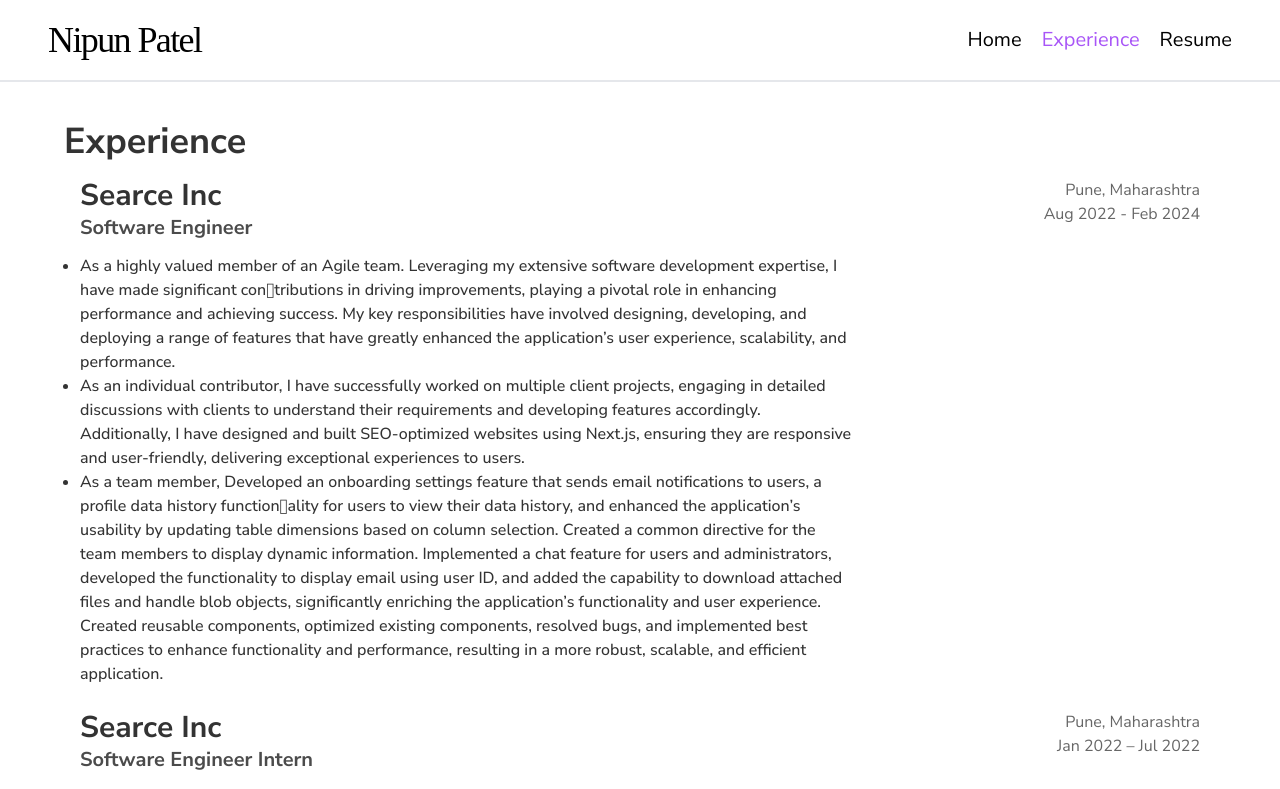
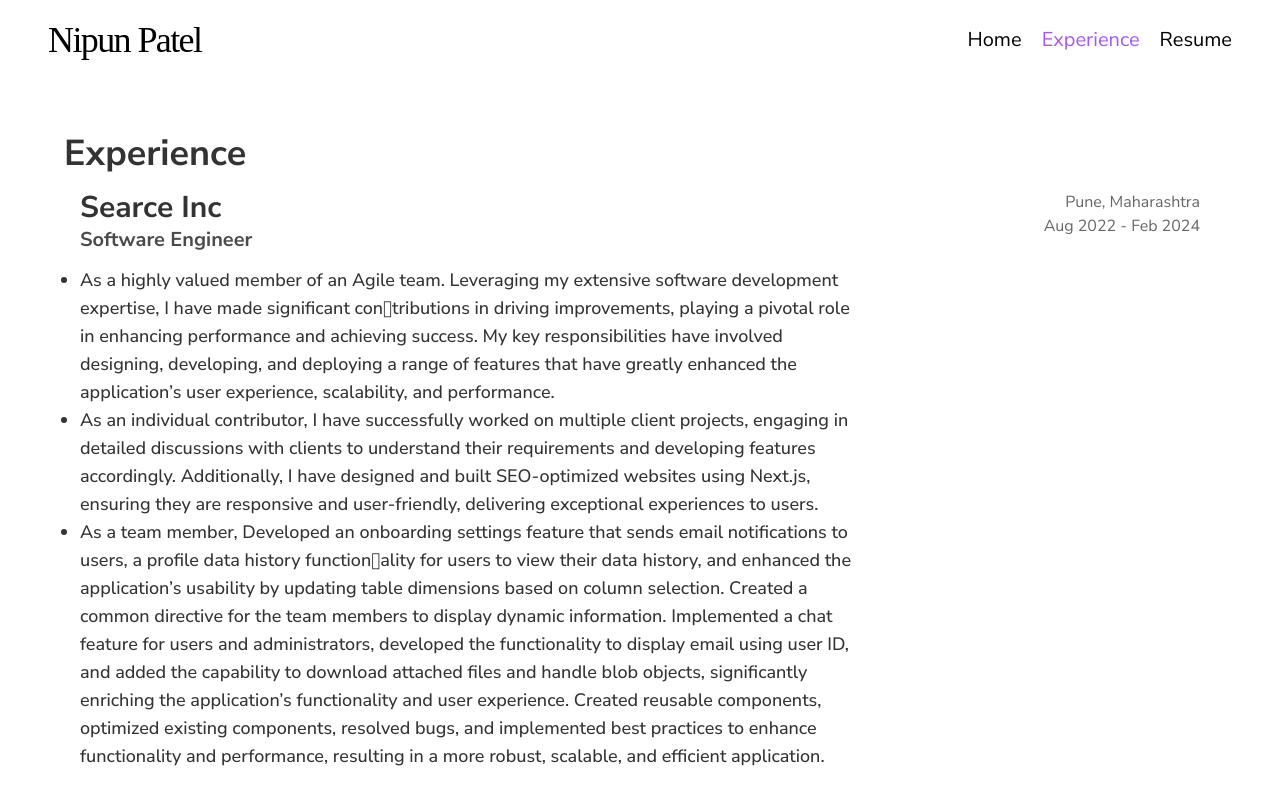
Before and after one commit to Nipun65/Portfolio, a Next.js app: page /experience in a window 1280 px wide. Shown: the top 789 px of the page. Built offline with nearby package versions, Linux system fonts and the light colour scheme; a web font is replaced by a local one.

Commit message:
removed header line

```diff
--- a/app/experience/page.tsx
+++ b/app/experience/page.tsx
@@ -5,8 +5,8 @@
 const Work = () => {
   return (
     <Layout>
-      <div className="xs:mt-16 md:mt-16 lg:mt-20 mx-auto border border-gray-200" />
-      <div className="xs:px-8 lg:px-16 xs:py-2 md:py-3 lg:py-6">
+      {/* <div className="xs:mt-[4.7rem] lg:mt-20 mx-auto border border-gray-200" /> */}
+      <div className="xs:mt-14 md:mt-[4.2rem] lg:mt-[5.9rem] xs:px-8 lg:px-16 xs:py-2 md:py-3 lg:py-6">
         <h3 className="xs:text-xl md:text-3xl lg:text-4xl font-bold  text-[#333333] xs:my-2 lg:my-4 m-auto">
           Experience
         </h3>
--- a/components/Experience/index.tsx
+++ b/components/Experience/index.tsx
@@ -19,7 +19,10 @@
         </div>
         <ul>
           {data.description.map((value: string) => (
-            <li className="text-[#333333] font-medium list-disc" key={value}>
+            <li
+              className="text-[#333333] xs:text-sm md:text-base lg:text-lg font-medium list-disc"
+              key={value}
+            >
               {value}
             </li>
           ))}
--- a/components/Footer/index.tsx
+++ b/components/Footer/index.tsx
@@ -3,11 +3,8 @@
 const Footer = () => {
   return (
     <div className="bg-[#15151e]">
-      <div className="inset-0">
       <div className="xs:px-4 xs:py-4 md:px-6 md:py-4 lg:px-12 lg:py-6 flex flex-col xs:items-start">
-          <p className="xs:text-xl md:text-3xl lg:text-4xl text-white">
-            Connect
-          </p>
+        <p className="xs:text-xl md:text-3xl lg:text-4xl text-white">Connect</p>
         <p className="text-white mt-3 xs:text-xs lg:text-base">
           Designed & Developed by Nipun. Built with Next.js, React.js,
           Typescript, and Tailwind CSS.
@@ -55,7 +52,6 @@
         </ul>
       </div>
     </div>
-    </div>
   );
 };
 export default Footer;
--- a/components/Projects/index.tsx
+++ b/components/Projects/index.tsx
@@ -33,8 +33,8 @@
   });
 
   return (
-    <section className="bg-gradient-to-b from-[#f7df1e4D] to-[#8383FF] relative h-fit xs:p-4 md:p-6 lg:p-12">
-      <h3 className="xs:text-xl md:text-3xl lg:text-4xl font-bold mb-2 text-[#333333]">
+    <section className="bg-gradient-to-b from-[#f377354d] to-[#8383FF] relative h-fit xs:p-4 md:p-6 lg:p-12">
+      <h3 className="xs:text-xl md:text-3xl lg:text-4xl fon4dt-bold mb-2 text-[#333333]">
         Projects
       </h3>
       <div className="p-12 projects-wrapper overflow-y-hidden overflow-x-hidden">
--- a/components/Skills/index.tsx
+++ b/components/Skills/index.tsx
@@ -3,7 +3,7 @@
 
 const Skills = () => {
   return (
-    <section className="xs:p-4 md:p-6 lg:p-12 bg-[#8383FF] relative">
+    <section className="xs:p-4 md:p-6 lg:p-12 bg-[#8383FF]">
       <h3 className="xs:text-xl md:text-3xl lg:text-4xl mb-2 font-bold text-[#333333]">
         Skills
       </h3>
@@ -20,7 +20,7 @@
               alt={`${skill.skill}`}
               className="xs:h-10 xs:w-10 lg:h-14 lg:w-14 hover:scale-105 hover:transition ease-in-out backdrop-filter"
             />
-            <p className="font-bold xs:text-[10px] md:text-base">
+            <p className="font-bold text-[#040404] xs:text-[10px] md:text-base">
               {skill.skill}
             </p>
           </Link>
--- a/utilities/constants.utilities.ts
+++ b/utilities/constants.utilities.ts
@@ -172,11 +172,6 @@
     link: "https://www.geeksforgeeks.org/c-plus-plus/",
     logo: cplusImg,
   },
-  {
-    skill: "C",
-    link: "https://www.geeksforgeeks.org/c-programming-language/",
-    logo: cImg,
-  },
 ];
 
 export { EXPERIENCES, PORTFOLIO, SKILLS };
```
Lines whose indentation alone changed are shown as unchanged.
